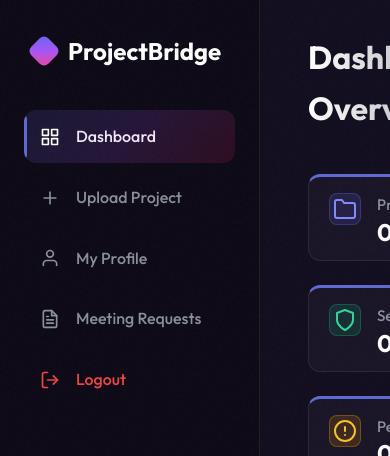
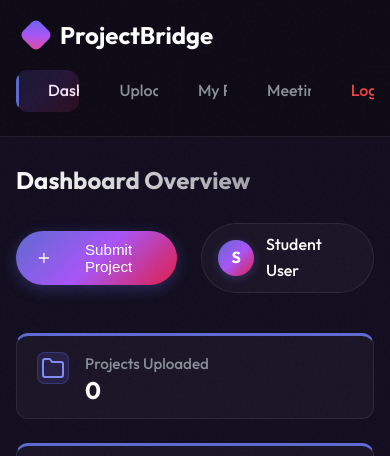
Before and after one commit to Ramuthu-creator/ProjectBridge, a React (Vite) app in the folder client/: page /student-dashboard in a window 390 px wide. Shown: the top 456 px of the page. Built offline with nearby package versions, Linux system fonts and the light colour scheme; no server answers; sample sign-in values are in the browser's storage.

Commit message:
feat: add mobile responsive layouts and update API base URL logic for production deployment

```diff
--- a/client/src/components/investor/ProjectDetails.jsx
+++ b/client/src/components/investor/ProjectDetails.jsx
@@ -84,7 +84,7 @@ const ProjectDetails = ({ project, onClose, isSaved, onToggleSave }) => {
               <div style={{ borderRadius: '12px', overflow: 'hidden', border: '1px solid var(--border-color)', background: '#000' }}>
                 <video
                   controls
-                  src={project.demoVideoUrl.startsWith('http') ? project.demoVideoUrl : `${import.meta.env.VITE_BACKEND_URL || 'http://localhost:5001'}${project.demoVideoUrl}`}
+                  src={project.demoVideoUrl.startsWith('http') ? project.demoVideoUrl : `${import.meta.env.VITE_BACKEND_URL || (import.meta.env.PROD ? '' : 'http://localhost:5001')}${project.demoVideoUrl}`}
                   style={{ width: '100%', display: 'block', maxHeight: '400px', objectFit: 'contain' }}
                 >
                   Your browser does not support the video tag.
--- a/client/src/components/investor/investor.css
+++ b/client/src/components/investor/investor.css
@@ -554,3 +554,110 @@
   font-weight: 600;
   color: white;
 }
+
+/* --- Mobile Responsiveness --- */
+@media (max-width: 1024px) {
+  .inv-stats-grid {
+    grid-template-columns: repeat(2, 1fr);
+  }
+  .inv-detail-body {
+    grid-template-columns: 1fr;
+  }
+  .inv-detail-title-row {
+    flex-direction: column;
+    align-items: flex-start;
+    gap: 1rem;
+  }
+}
+
+@media (max-width: 768px) {
+  .investor-dashboard-layout {
+    flex-direction: column;
+    overflow-y: auto;
+  }
+
+  .inv-sidebar {
+    width: 100%;
+    padding: 1rem;
+    border-right: none;
+    border-bottom: 1px solid var(--border-color);
+  }
+
+  .inv-sidebar-logo {
+    margin-bottom: 1rem;
+  }
+
+  .inv-nav {
+    flex-direction: row;
+    overflow-x: auto;
+    padding-bottom: 0.5rem;
+    -webkit-overflow-scrolling: touch;
+  }
+
+  .inv-nav-item {
+    white-space: nowrap;
+    padding: 0.5rem 1rem;
+  }
+
+  .inv-nav-item.logout {
+    margin-top: 0;
+    margin-left: auto;
+  }
+
+  .inv-main {
+    padding: 1.5rem 1rem;
+    height: auto;
+    overflow-y: visible;
+  }
+
+  .inv-header {
+    flex-direction: column;
+    align-items: flex-start;
+    gap: 1.5rem;
+  }
+
+  .inv-header-actions {
+    width: 100%;
+    justify-content: space-between;
+    flex-wrap: wrap;
+  }
+
+  .inv-search input {
+    width: 100%;
+  }
+
+  .inv-stats-grid {
+    grid-template-columns: 1fr;
+  }
+
+  .inv-projects-grid {
+    grid-template-columns: 1fr;
+  }
+
+  .inv-filters-bar {
+    overflow-x: auto;
+    padding-bottom: 0.5rem;
+    -webkit-overflow-scrolling: touch;
+  }
+
+  .inv-detail-overlay {
+    padding: 1rem;
+  }
+
+  .inv-detail-modal {
+    width: 100%;
+    height: 95vh;
+  }
+
+  .inv-detail-header {
+    padding: 1.5rem;
+  }
+
+  .inv-detail-title-row h2 {
+    font-size: 1.5rem;
+  }
+
+  .inv-detail-body {
+    padding: 1.5rem;
+  }
+}
--- a/client/src/components/student/student.css
+++ b/client/src/components/student/student.css
@@ -592,3 +592,72 @@ select.form-input option {
   margin-bottom: 1.5rem;
   box-shadow: inset 0 2px 10px rgba(0, 0, 0, 0.5);
 }
+
+/* --- Mobile Responsiveness --- */
+@media (max-width: 1024px) {
+  .upload-layout {
+    grid-template-columns: 1fr;
+  }
+  .dashboard-main {
+    padding: 2rem 1.5rem;
+  }
+}
+
+@media (max-width: 768px) {
+  .student-dashboard-layout {
+    flex-direction: column;
+  }
+
+  .dashboard-sidebar {
+    width: 100%;
+    padding: 1rem;
+    border-right: none;
+    border-bottom: 1px solid var(--border-color);
+  }
+
+  .sidebar-logo {
+    margin-bottom: 1rem;
+  }
+
+  .sidebar-nav {
+    flex-direction: row;
+    overflow-x: auto;
+    padding-bottom: 0.5rem;
+    -webkit-overflow-scrolling: touch;
+  }
+
+  .nav-item {
+    white-space: nowrap;
+    padding: 0.5rem 1rem;
+  }
+
+  .nav-item.logout {
+    margin-top: 0;
+    margin-left: auto;
+  }
+
+  .dashboard-main {
+    padding: 1.5rem 1rem;
+    height: auto;
+    overflow-y: visible;
+  }
+
+  .dashboard-header {
+    flex-direction: column;
+    align-items: flex-start;
+    gap: 1.5rem;
+  }
+
+  .dashboard-header h1 {
+    font-size: 1.5rem;
+  }
+
+  .profile-header {
+    flex-direction: column;
+    text-align: center;
+  }
+
+  .secured-container {
+    padding: 2rem 1.5rem;
+  }
+}
--- a/client/src/services/api.js
+++ b/client/src/services/api.js
@@ -1,4 +1,5 @@
-const BACKEND_URL = import.meta.env.VITE_BACKEND_URL || 'http://localhost:5001';
+// If VITE_BACKEND_URL is set, use it. Otherwise, if we're in production (Vercel), use empty string (relative path). Otherwise, use localhost for local development.
+const BACKEND_URL = import.meta.env.VITE_BACKEND_URL || (import.meta.env.PROD ? '' : 'http://localhost:5001');
 const API_URL = `${BACKEND_URL}/api`;
 
 export const register = async (userData) => {
```
